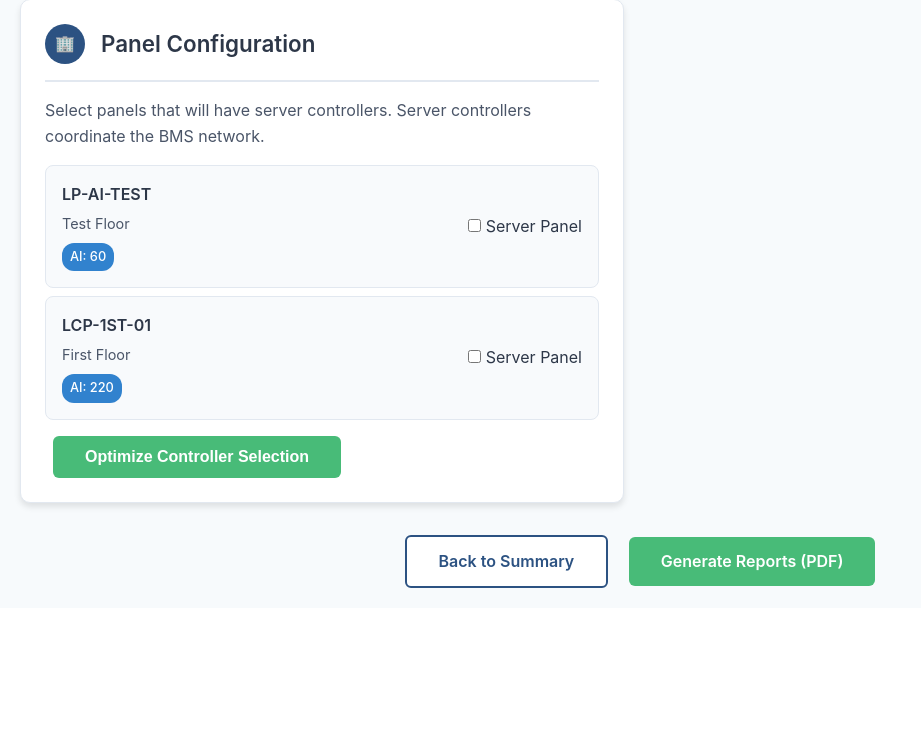
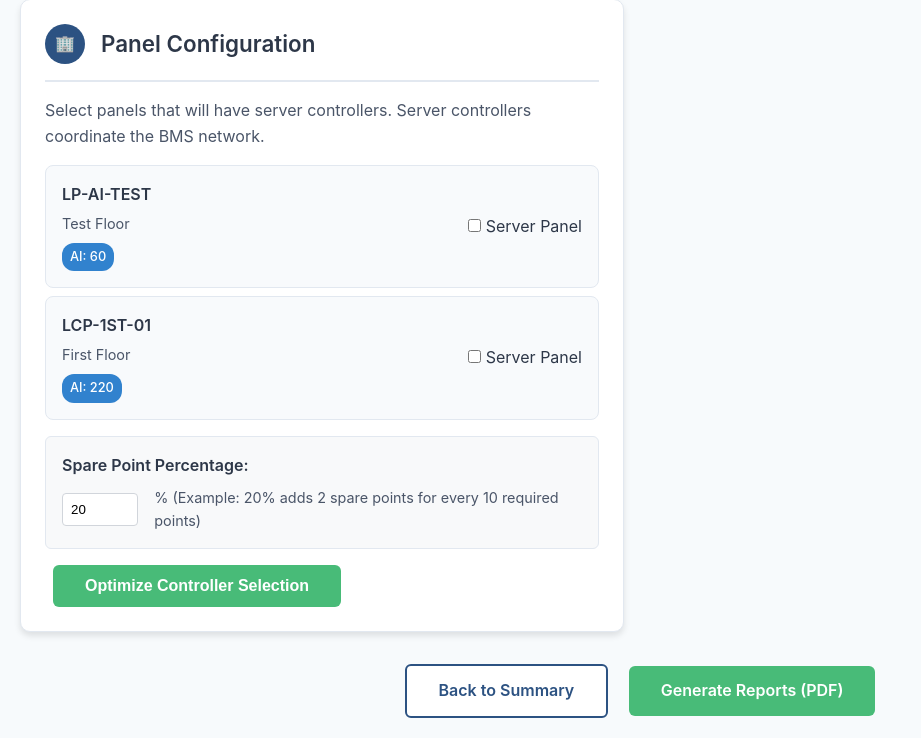
Before and after one commit to asman100/BMS-SELECTION-KING, a Flask app: page /controller_selection/1 in a window 1280 px wide. Shown: the part 1553-2291 px from the top of the page, without its empty margins (0-921 px from the left). Before the commit the page ends 2141 px from the top, so only its background shows below. Run offline with Flask 3, Linux system fonts and the light colour scheme; a user stored in the database is signed in; data comes from the database, SQL or seed files in the repository; both versions use the stored data as it was after the commit; some libraries are stand-ins or nearby versions.

Commit message:
Implement spare point percentage feature for controller selection
Co-authored-by: asman100 <61629311+asman100@users.noreply.github.com>

```diff
--- a/app.py
+++ b/app.py
@@ -1053,6 +1053,7 @@ def optimize_controller_selection(project_id):
     data = request.get_json()
     server_panels = data.get('server_panels', [])  # List of panel IDs selected as servers
     selected_solutions = data.get('selected_solutions', {})  # Selected solution for each server panel
+    spare_percentage = data.get('spare_percentage', 0)  # Spare percentage for point calculations
 
     # Clear existing selections for this project
     ControllerSelection.query.filter_by(project_id=project_id).delete()
@@ -1086,7 +1087,7 @@ def optimize_controller_selection(project_id):
     ).all()
 
     # Run optimization algorithm for non-server panels
-    optimization_result = run_controller_optimization(project_id, panels_to_optimize)
+    optimization_result = run_controller_optimization(project_id, panels_to_optimize, spare_percentage)
 
     # Save optimization results
     for panel_id, controller_selection in optimization_result.items():
@@ -1415,11 +1416,11 @@ def generate_asb_solution(asb_server, requirements):
         'description': f"AS-B {asb_server.name} (fixed capacity)"
     }
 
-def run_controller_optimization(project_id, panels):
+def run_controller_optimization(project_id, panels, spare_percentage=0):
     """
     Optimize controller selection for given panels.
     This is a simplified optimization algorithm that selects the most cost-effective
-    controllers based on point requirements.
+    controllers based on point requirements, with optional spare point percentage.
     """
     optimization_result = {}
 
@@ -1428,7 +1429,7 @@ def run_controller_optimization(project_id, panels):
 
     for panel in panels:
         # Get panel point requirements
-        panel_points = get_panel_point_requirements(project_id, panel.id)
+        panel_points = get_panel_point_requirements(project_id, panel.id, spare_percentage)
 
         # Skip panels with no points
         if sum(panel_points.values()) == 0:
@@ -1445,8 +1446,8 @@ def run_controller_optimization(project_id, panels):
 
     return optimization_result
 
-def get_panel_point_requirements(project_id, panel_id):
-    """Get point requirements for a specific panel."""
+def get_panel_point_requirements(project_id, panel_id, spare_percentage=0):
+    """Get point requirements for a specific panel, with optional spare percentage."""
     requirements = {
         'AI': 0, 'AO': 0, 'DI': 0, 'DO': 0, 'UI': 0
     }
@@ -1469,6 +1470,14 @@ def get_panel_point_requirements(project_id, panel_id):
                 point_type = sp.point_type.upper()
                 if point_type in requirements:
                     requirements[point_type] += point_repeat
+
+    # Apply spare percentage to each point type
+    if spare_percentage > 0:
+        import math
+        for point_type in requirements:
+            if requirements[point_type] > 0:
+                spare_points = math.ceil(requirements[point_type] * spare_percentage / 100)
+                requirements[point_type] += spare_points
 
     return requirements
 
--- a/templates/controller_selection.html
+++ b/templates/controller_selection.html
@@ -407,6 +407,18 @@
                     <div id="panels-container">
                         <!-- Panels will be populated here -->
                     </div>
+                    <div style="margin-top: 1rem; padding: 1rem; background: #f8f9fa; border-radius: 6px; border: 1px solid #e2e8f0;">
+                        <label for="spare-percentage" style="display: block; margin-bottom: 0.5rem; font-weight: 600; color: var(--text-primary);">
+                            Spare Point Percentage:
+                        </label>
+                        <div style="display: flex; align-items: center; gap: 1rem;">
+                            <input type="number" id="spare-percentage" min="0" max="100" value="20"
+                                   style="padding: 0.5rem; border: 1px solid #d1d5db; border-radius: 4px; width: 80px;" />
+                            <span style="color: var(--text-secondary); font-size: 0.9rem;">
+                                % (Example: 20% adds 2 spare points for every 10 required points)
+                            </span>
+                        </div>
+                    </div>
                     <div style="margin-top: 1rem;">
                         <button onclick="optimizeControllers()" class="btn btn-success">Optimize Controller Selection</button>
                     </div>
@@ -781,6 +793,9 @@
 
                 showNotification('Optimizing controller selection...', 'success');
 
+                // Get spare percentage from input
+                const sparePercentage = parseInt(document.getElementById('spare-percentage').value) || 0;
+
                 const response = await fetch(`/api/projects/${projectId}/controller_selection/optimize`, {
                     method: 'POST',
                     headers: {
@@ -788,7 +803,8 @@
                     },
                     body: JSON.stringify({
                         server_panels: Array.from(selectedServerPanels),
-                        selected_solutions: selectedSolutions
+                        selected_solutions: selectedSolutions,
+                        spare_percentage: sparePercentage
                     })
                 });
 
```
Also changed, not shown: bms_tool.db.
